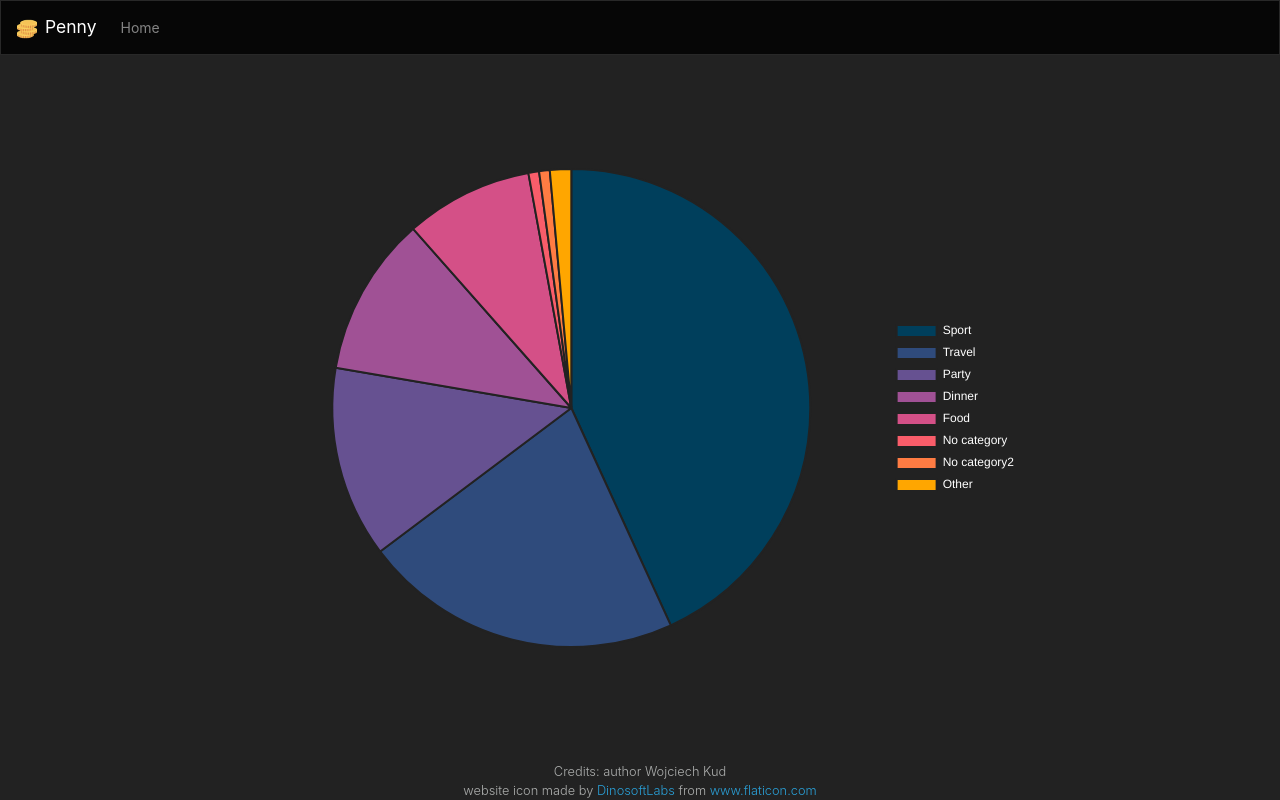
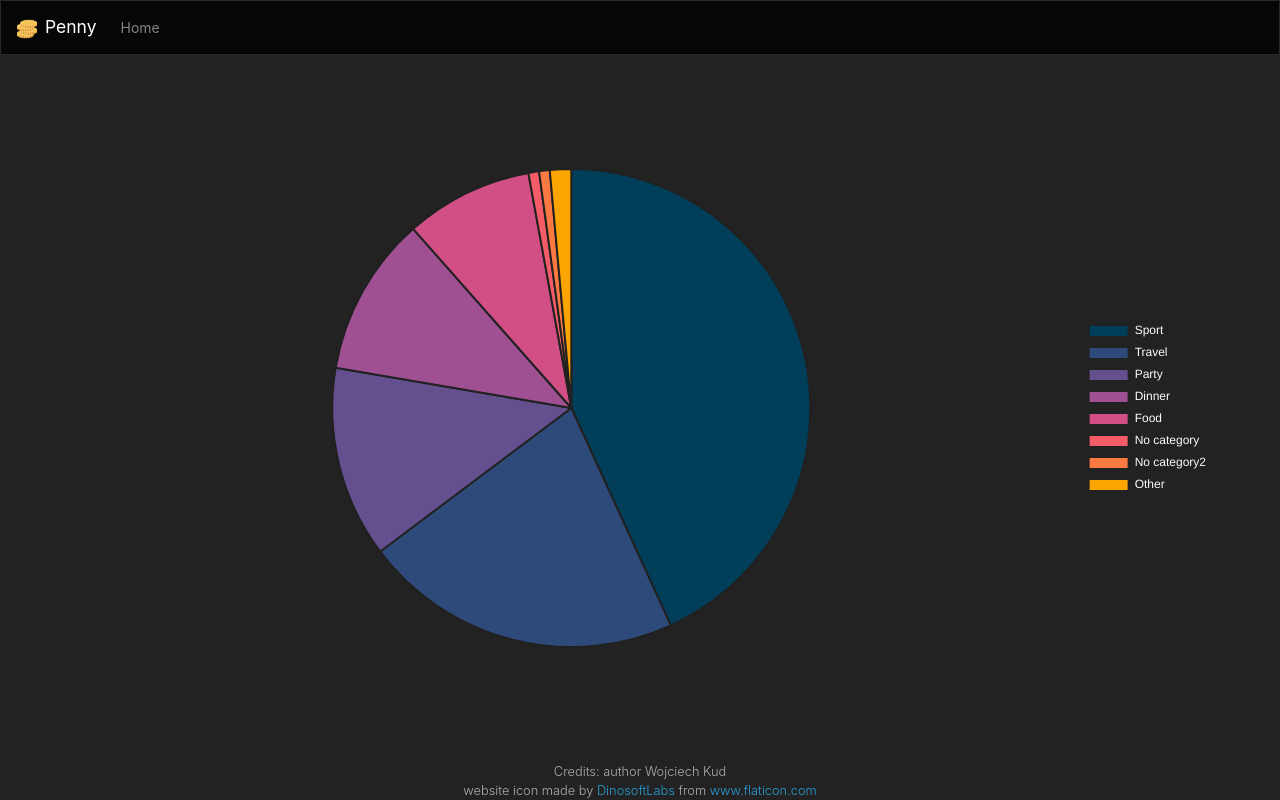
Before and after one commit to wkud/inz-frontend, a React (Create React App) app: page /#/analysis in a window 1280 px wide. Built offline with nearby package versions, Linux system fonts and the light colour scheme.

Commit message:
Customize tooltip to show percent data and spent value in better format
Remove ref from chart

```diff
--- a/src/components/pages/Analysis.js
+++ b/src/components/pages/Analysis.js
@@ -13,9 +13,6 @@ const Analysis = () => {
     }
   };
   useEffect(() => getAnalysis());
-
-  const chartReference = React.createRef();
-  useEffect(() => console.log(chartReference));
 
   const values = () => analysis.categoryData.map((cat) => cat.spent_amount);
   const labels = () =>
@@ -35,30 +32,39 @@ const Analysis = () => {
     ],
     labels: labels(),
   };
-  const options = {
+  const options = (isSmall) => {
+    return {
       responsive: true,
       maintainAspectRatio: false,
       title: {
         display: false,
-      // display: true,
-      // text: 'Spending per category',
-      // fontColor: '#ffffff',
-      // fontSize: 13,
-      // fontStyle: 'normal',
-      // position: 'bottom',
       },
       legend: {
-      position: 'right', //TODO 'bottom' on xs
-      align: 'center', //TODO 'start' on xs
+        position: isSmall ? 'bottom' : 'right', //TODO 'bottom' on xs
+        align: isSmall ? 'start' : 'center', //TODO 'start' on xs
         labels: {
           fontColor: '#ffffff',
         },
       },
+      tooltips: {
+        callbacks: {
+          label: (tooltipItem, data) => {
+            const i = tooltipItem.index;
+            return `${data.labels[i]}: ${analysis.categoryData[i].spent_percent}%, ${data.datasets[0].data[i]}zł`;
+          },
+        },
+      },
+    };
   };
   return (
-    <div className='chart align-self-center'>
-      <Pie ref={chartReference} data={data} options={options} />
+    <>
+      <div className='chart align-self-center d-none d-md-block'>
+        <Pie data={data} options={options(false)} />
       </div>
+      <div className='chart align-self-center d-md-none'>
+        <Pie data={data} options={options(true)} />
+      </div>
+    </>
   );
 };
 
--- a/src/style/App.css
+++ b/src/style/App.css
@@ -58,6 +58,6 @@
 }
 
 .chart{
-  width: 60vw;
+  width: calc(max(min(60vw, 575px), 90vw));
   height: 60vh;
 }
```
Lines whose indentation alone changed are shown as unchanged.
